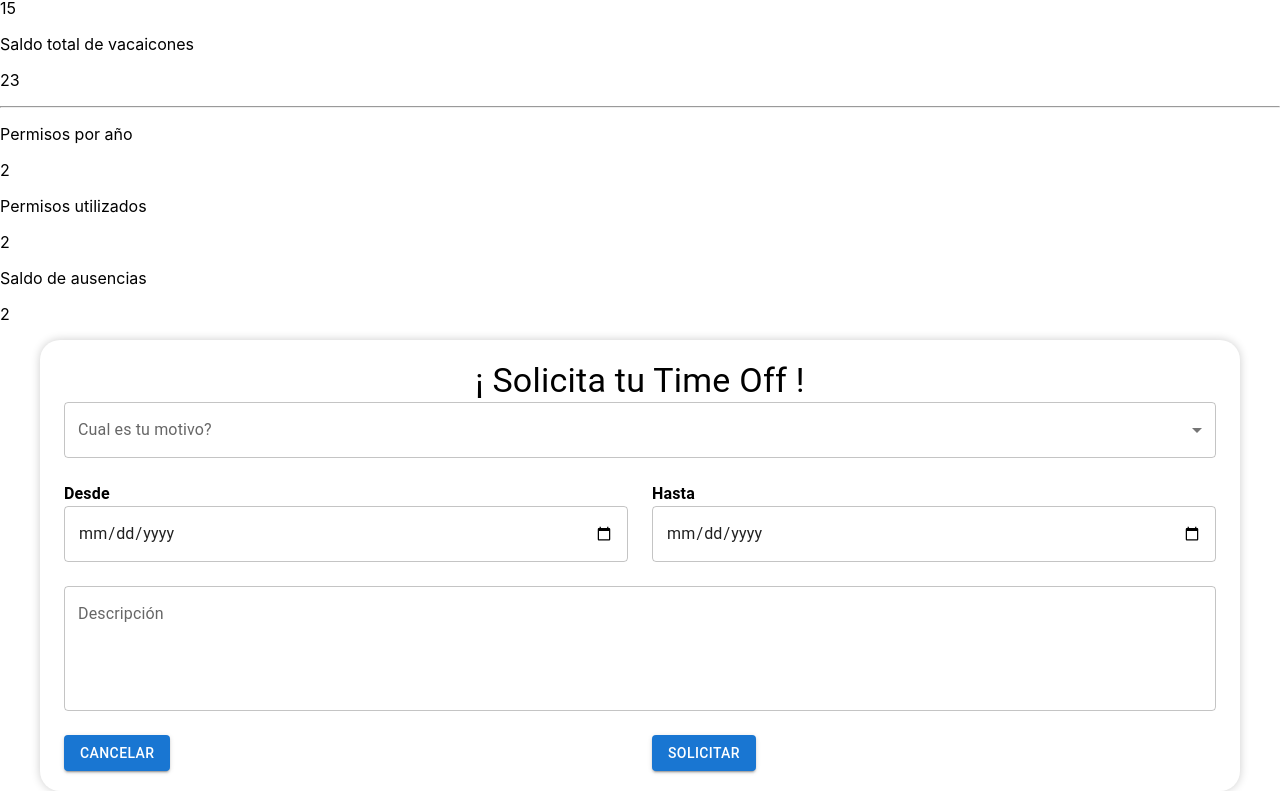
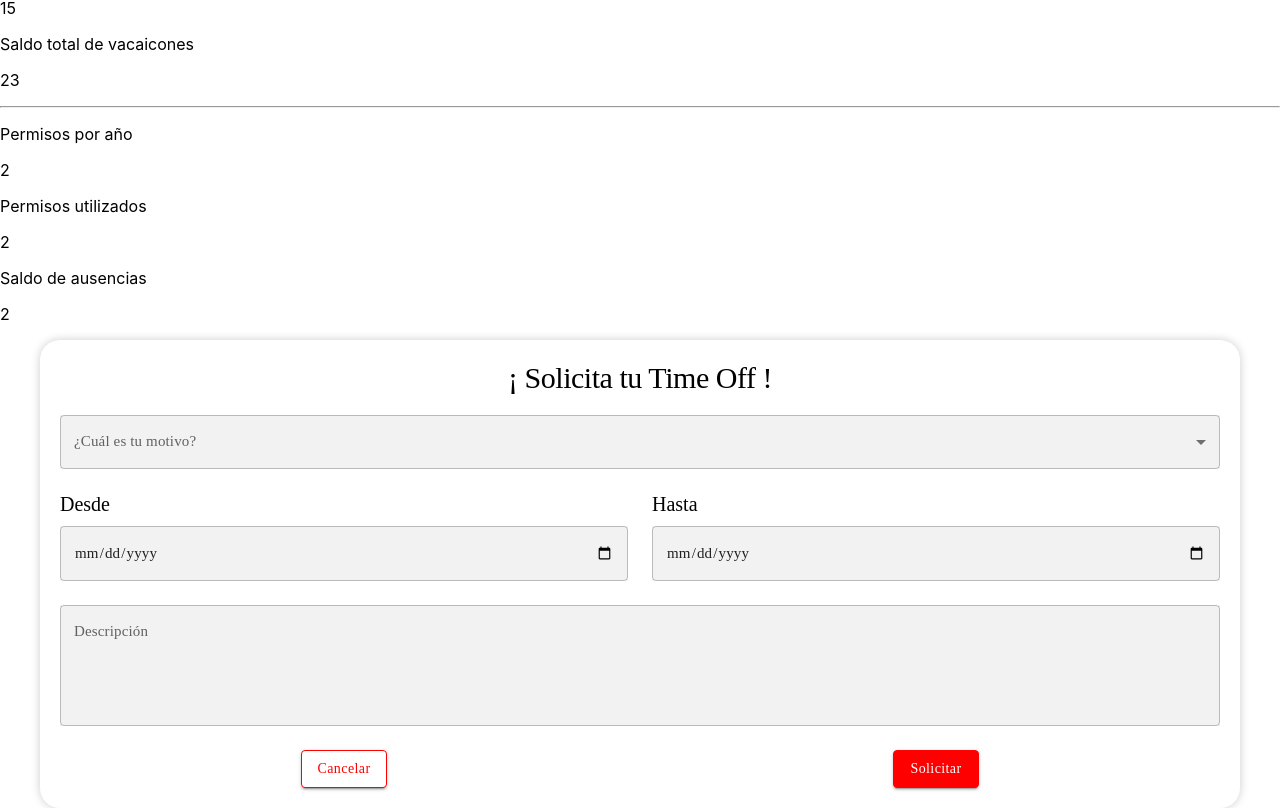
Before and after one commit to Zarahi93/tf-santander, a React (Create React App) app: page /timeoff in a window 1280 px wide. Shown: the part 239-1047 px from the top of the page. Built offline with nearby package versions, Linux system fonts and the light colour scheme.

Commit message:
Add theme in form

```diff
--- a/src/App.js
+++ b/src/App.js
@@ -1,3 +1,4 @@
+/* eslint-disable no-unused-vars */
 
 import { createTheme, ThemeProvider, getContrastRatio } from '@mui/material/styles';
 import { BrowserRouter, Routes, Route } from "react-router-dom";
@@ -38,9 +39,18 @@ const santanderTheme = createTheme({
       fontSize: 28,
       fontFamily: "Santander Text W05 Regular"
     },
+    h3: {
+      fontSize: 20,
+      fontFamily: "Santander Text W05 Regular"
+    },
+    body1: {
+      fontSize: 15,
+      fontFamily: "Santander Text W05 Regular"
+    },
     button: {
       fontFamily: "Santander Headline W05 Bold",
       textTransform: 'none',
+      border: "1px solid red",
     },
   },
 });
@@ -49,11 +59,13 @@ function App() {
   return (
     <div className="App">
       <BrowserRouter>
+        <ThemeProvider theme={santanderTheme}>
           <Routes>
             <Route path="/" element={<Login />} />
             <Route path="/home" element={<Home />} />
             <Route path="/timeoff" element={<Timeoff />} />
           </Routes>
+        </ThemeProvider>
       </BrowserRouter>
     </div>
   );
--- a/src/Components/Timeoff/Form.jsx
+++ b/src/Components/Timeoff/Form.jsx
@@ -1,23 +1,10 @@
 import React, { useState } from 'react';
-import { createTheme, ThemeProvider, Container, Typography, TextField, MenuItem, Button, Grid } from '@mui/material';
-
-const theme = createTheme({
-  components: {
-    MuiContainer: {
-      styleOverrides: {
-        root: {
-          backgroundColor: 'white',
-          borderRadius: '20px',
-          boxShadow: '0px 0px 10px rgba(0, 0, 0, 0.2)',
-          padding: '20px',
-          color: 'black',
-        },
-      },
-    },
-  },
-});
+import { Container, Typography, TextField, MenuItem, Button, Grid } from '@mui/material';
+import { useTheme } from '@mui/system';
 
 function TimeOffForm() {
+  const theme = useTheme();
+
   const [reason, setReason] = useState('');
   const [fromDate, setFromDate] = useState('');
   const [toDate, setToDate] = useState('');
@@ -52,19 +39,28 @@ function TimeOffForm() {
   };
 
   return (
-    <ThemeProvider theme={theme}>
-      <Container maxWidth="lg">
-        <Typography variant="h4" align="center">¡ Solicita tu Time Off !</Typography>
+    <Container maxWidth="lg"
+      style={{
+        backgroundColor: 'white',
+        borderRadius: '20px',
+        boxShadow: '0px 0px 10px rgba(0, 0, 0, 0.2)',
+        padding: '20px',
+        color: theme.palette.txtPrincipal.main,
+      }}>
+      <Typography variant="h1" align="center" style={{fontSize:"30px", marginBottom:"20px"}}>¡ Solicita tu Time Off !</Typography>
       <form onSubmit={handleSubmit}>
         <Grid container spacing={3}>
           <Grid item xs={12}>
             <TextField
               fullWidth
-                label="Cual es tu motivo?"
+              label="¿Cuál es tu motivo?"
               variant="outlined"
               select
               value={reason}
               onChange={handleReasonChange}
+              style={{
+                backgroundColor: theme.palette.bgColor.main,
+              }}
             >
               <MenuItem value="vacaciones">Vacaciones</MenuItem>
               <MenuItem value="incapacidadEnf">Incapacidad por enfermedad</MenuItem>
@@ -81,23 +77,29 @@ function TimeOffForm() {
             </TextField>
           </Grid>
           <Grid item xs={6}>
-              <Typography variant="body1" style={{ fontWeight: 'bold' }} align="left">Desde</Typography>
+            <Typography variant="h3" align="left" style={{marginBottom: "10px"}}>Desde</Typography>
             <TextField
               fullWidth
               variant="outlined"
               type="date"
               value={fromDate}
               onChange={handleFromDateChange}
+              style={{
+                backgroundColor: theme.palette.bgColor.main,
+              }}
             />
           </Grid>
           <Grid item xs={6}>
-              <Typography variant="body1" style={{ fontWeight: 'bold' }} align="left">Hasta</Typography>
+            <Typography variant="h3" align="left" style={{marginBottom: "10px"}}>Hasta</Typography>
             <TextField
               fullWidth
               variant="outlined"
               type="date"
               value={toDate}
               onChange={handleToDateChange}
+              style={{
+                backgroundColor: theme.palette.bgColor.main,
+              }}
             />
           </Grid>
           <Grid item xs={12}>
@@ -109,22 +111,24 @@ function TimeOffForm() {
               rows={4}
               value={description}
               onChange={handleDescriptionChange}
+              style={{
+                backgroundColor: theme.palette.bgColor.main,
+              }}
             />
           </Grid>
-            <Grid item xs={6}>
-              <Button variant="contained" onClick={handleCancel}>
+          <Grid item xs={6} align="center">
+            <Button variant="contained" onClick={handleCancel} style={{backgroundColor:"white", color: "red"}}>
               Cancelar
             </Button>
           </Grid>
-            <Grid item xs={6}>
-              <Button variant="contained" onClick={handleSubmit}>
+          <Grid item xs={6} align="center">
+            <Button variant="contained" onClick={handleSubmit} style={{backgroundColor:"red"}}>
               Solicitar
             </Button>
           </Grid>
         </Grid>
       </form>
     </Container>
-    </ThemeProvider>
   );
 }
 
```
Lines whose indentation alone changed are shown as unchanged.
